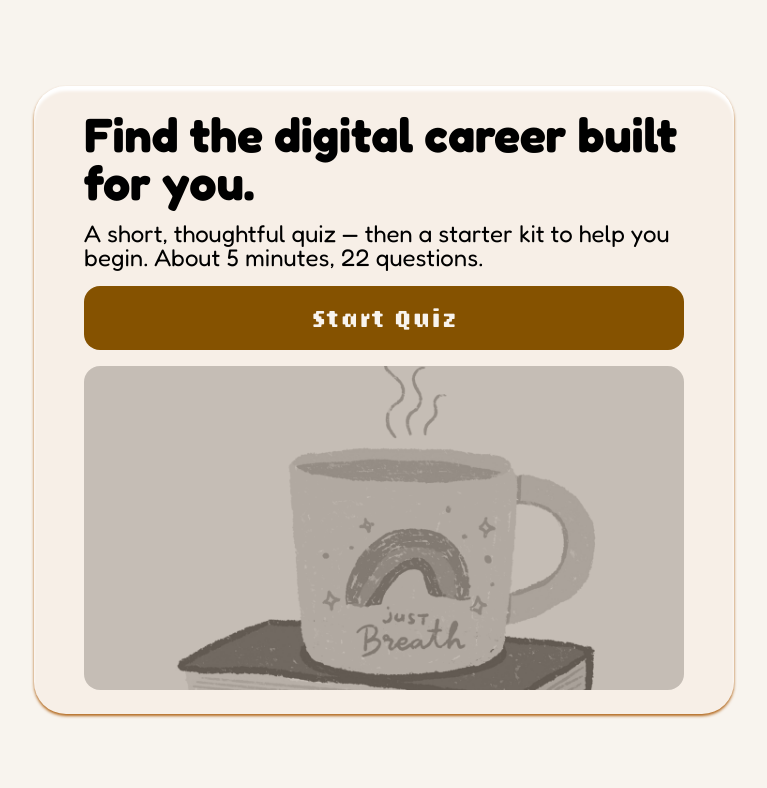
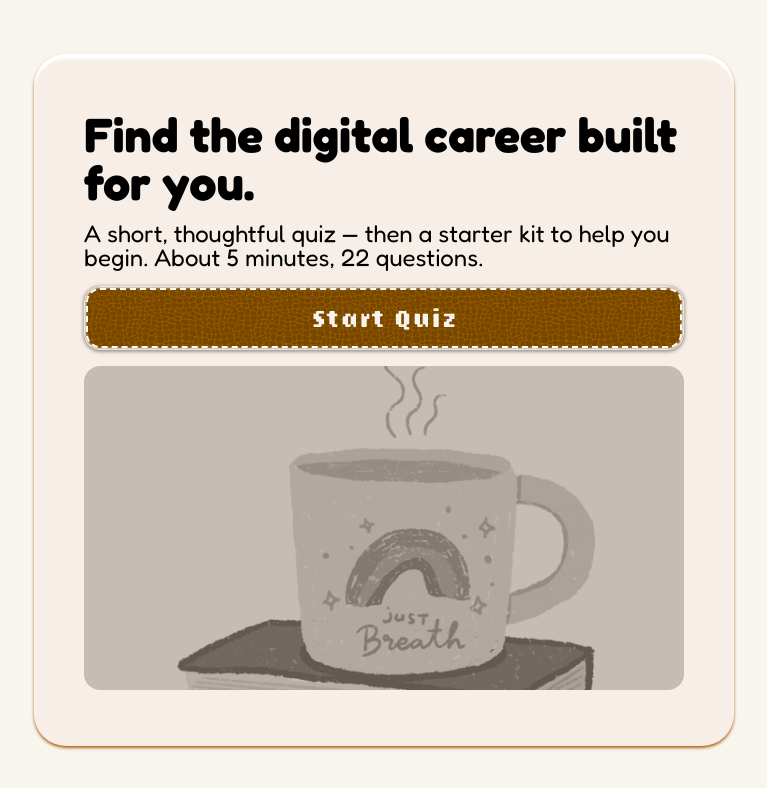
Before and after one commit to mictony6/brewprint-app, a React (Vite) app: page / in a window 1280 px wide. Shown: the top 788 px of the page, without its empty margins (256-1023 px from the left). Built offline with nearby package versions, Linux system fonts and the light colour scheme.

Commit message:
i love buttons

```diff
--- a/src/components/Button.tsx
+++ b/src/components/Button.tsx
@@ -28,6 +28,8 @@ function Button({ variant = 'primary', labelClassName, children, className, onCl
     {...props}
     >
       <span className={labelClassName}>{children}</span>
+      <span id="leather-texture"></span>
+
     </button>
   )
 }
--- a/src/index.css
+++ b/src/index.css
@@ -65,6 +65,7 @@ to zero */
   background-color: #3a342f;
   transform: translateY(-1px);
   box-shadow: 0 4px 10px rgba(0, 0, 0, 0.2);
+
 }
 
 #brewprint-root button:active {
@@ -86,8 +87,12 @@ to zero */
   font: inherit;
   position: relative;
   overflow: hidden;
-  /* outline: white dashed 2px;
-  outline-offset: -4px; */
+  outline: white dashed 2px;
+  outline-offset: -4px;
+  box-shadow: rgba(1, 1, 1, 0.521) 0px 1px 4px 0px ,
+  inset rgb(244, 243, 242) 0px 0px 2px 2px;
+
+
 }
 
 #brewprint-root .btn-primary .droplet {
@@ -97,6 +102,20 @@ to zero */
   will-change: transform, opacity;
   animation: droplet-ripple 0.6s cubic-bezier(0, 0, 0.2, 1);
   pointer-events: none;
+}
+
+#leather-texture {
+  background-repeat: repeat;
+  background-image: url(./assets/leather.jpg);
+  background-size: 128px;
+  position: absolute;
+  z-index: 1;
+  left: 0;
+  top: 0;
+  right: 0;
+  bottom: 0;
+  mix-blend-mode: soft-light;
+  opacity: .25;
 }
 
 @keyframes droplet-ripple {
--- a/src/styles/Quiz.css
+++ b/src/styles/Quiz.css
@@ -25,6 +25,7 @@
   flex-shrink: 0;
   width: 100%;
   max-width: 600px;
+  padding: 2rem 0;
 
 }
 .quiz-intro {
@@ -116,7 +117,10 @@
   flex-direction: column;
   justify-content: center;
   min-height: calc(clamp(1.5rem, 6vw, 2rem) * 3);
+  padding: 2rem 0;
+  border-bottom: solid rgb(135 98 0 / 15%) 2px
 }
+
 
 .question-card-content {
   flex: 1;
@@ -156,7 +160,7 @@
 
   background: #e8e8e882;
 
-  min-height: clamp(5rem, 12vw, 8rem);
+  min-height: clamp(5rem, 18vw, 8rem);
   cursor: pointer;
 
   box-shadow:
@@ -164,6 +168,8 @@
   0px 2px 3px 0px #a85500e3
   ;
   border: transparent solid 2px;
+
+  animation: option-slide-in 0.4s ease backwards;
 
 }
 
@@ -198,4 +204,23 @@
 
 .question-card-question{
   justify-content: center;
+
 }
+
+
+
+@keyframes option-slide-in {
+  from{
+    opacity: 0;
+    transform: translateX(-2rem);
+  }
+  to{
+    opacity: 1;
+    transform: translateX(0);
+  }
+}
+
+.option-list li:nth-child(1) { animation-delay: 0.05s; }
+.option-list li:nth-child(2) { animation-delay: 0.15s; }
+.option-list li:nth-child(3) { animation-delay: 0.25s; }
+.option-list li:nth-child(4) { animation-delay: 0.35s; }
```
Also changed, not shown: src/assets/leather.jpg (added).
